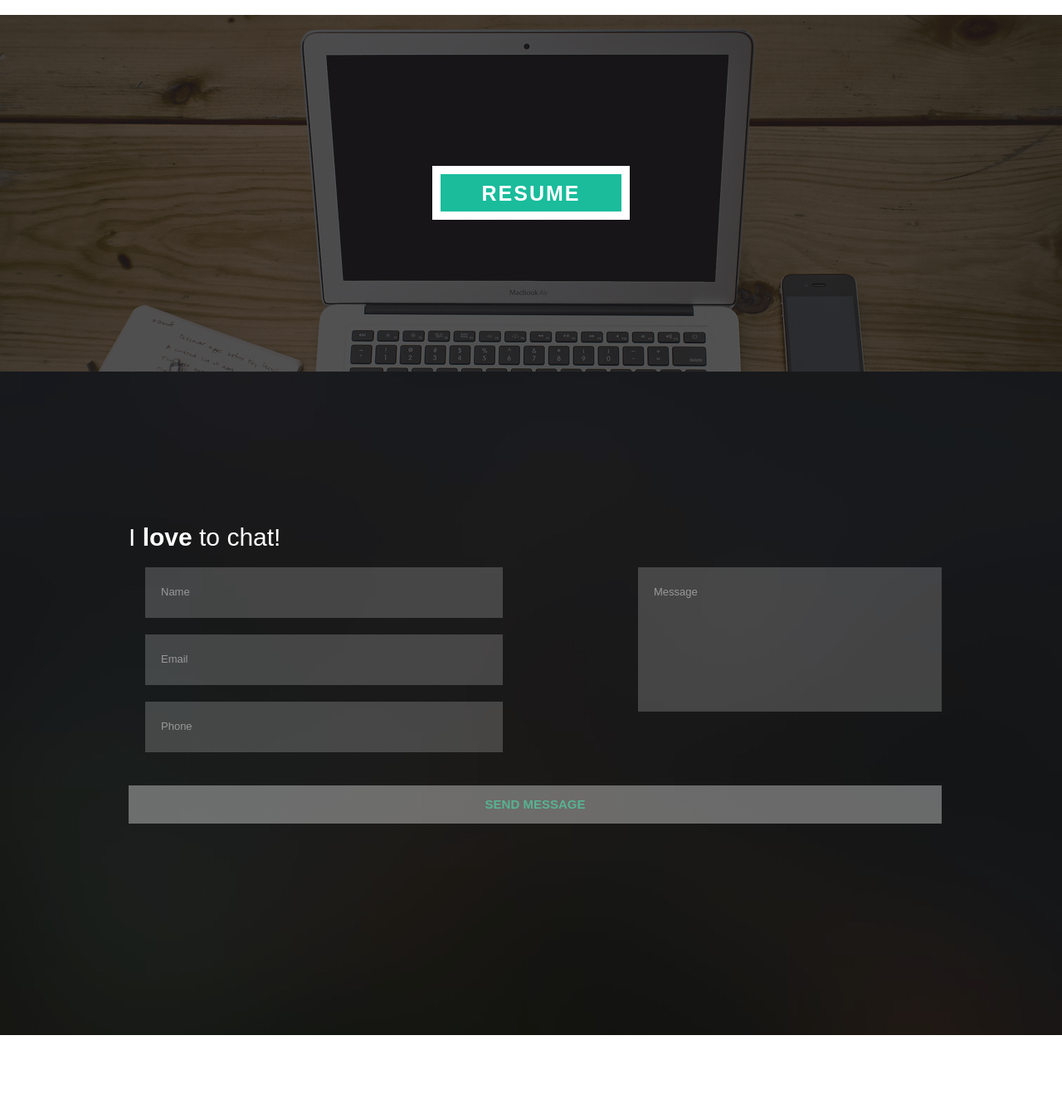
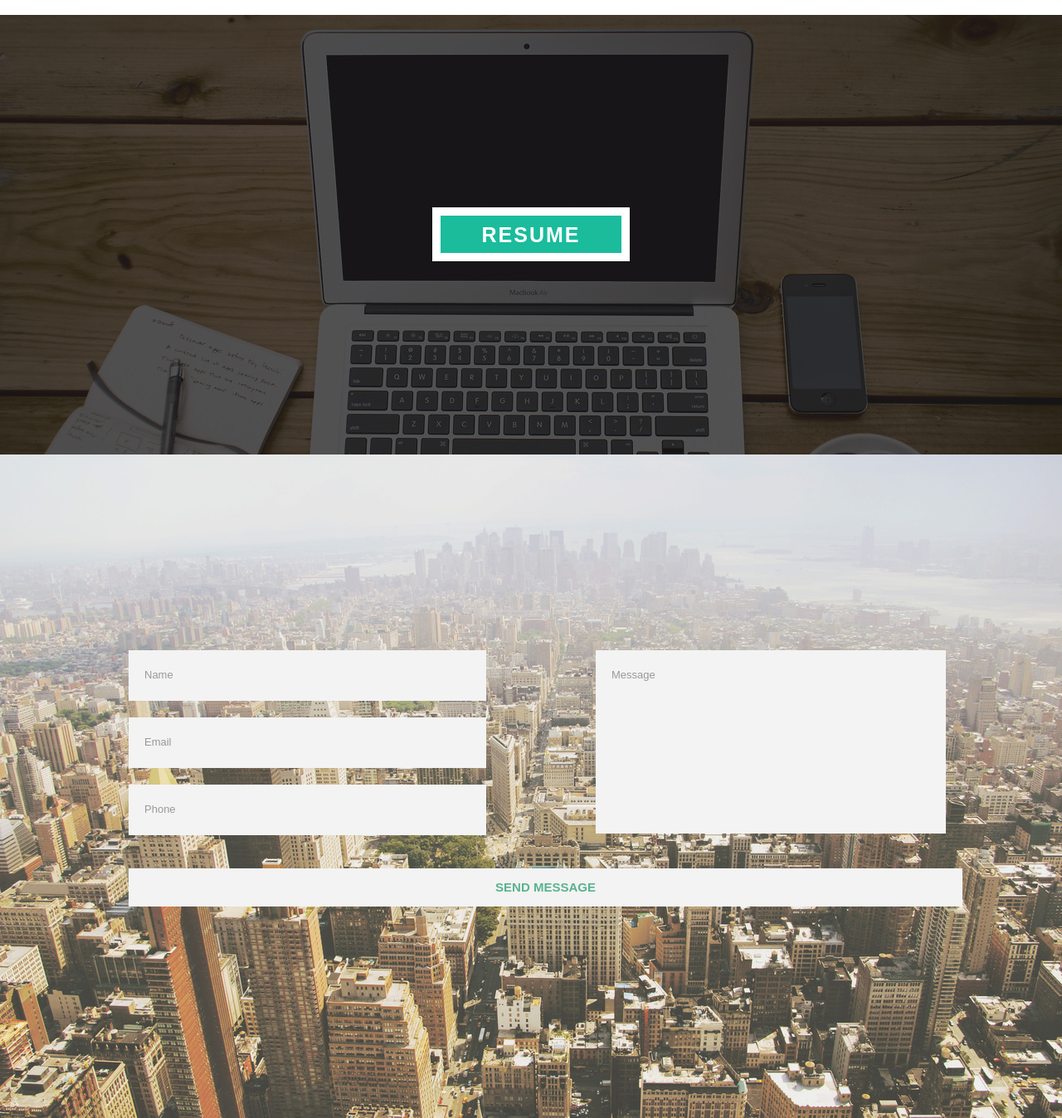
Before and after one commit to jeneisen/si_portfolio, a PHP site: page / in a window 1280 px wide. Shown: the part 2141-3489 px from the top of the page at 83% size. Before the commit the page ends 3389 px from the top, so only its background shows below. Run offline with PHP 8.4, Linux system fonts and the light colour scheme; some libraries are stand-ins or nearby versions; some web fonts are replaced.

Commit message:
better contact section, still messed up nav

```diff
--- a/css/style.css
+++ b/css/style.css
@@ -461,7 +461,7 @@ section#portfolio {
 /* ____________________ resume ____________________ */
 #resume {
 	position:relative;
-	padding:200px 0;
+	padding:250px 0;
 	background-image: url(../images/computer_bg.jpg);
 	background-position: 0px -75px;
 }
@@ -595,7 +595,7 @@ section#portfolio {
 	overflow:hidden;
 	position:relative;
 	min-height:400px;
-	background-image: url(../images/contact_bg.jpg);
+	background-image: url(../images/nyc_buildings.jpg);
 	background-size:cover;
 	background-attachment: fixed;
 	color:#fff;
@@ -607,14 +607,21 @@ section#portfolio {
 	top:0;
 	width:100%;
 	height:100%;
-	background:url(../images/contact_fill.png);
+	/*background:url(../images/contact_fill.png);*/
 }
 #contact .container {
 	position:relative;
 	z-index:1;
 }
 .hi {
-	font-size: 30px;
+	font-size: 30px !important;
+	padding-bottom: 40px;
+	text-transform: none;
+	background-color: #1abc9c;
+	padding: 17px;
+	display: inline-block;
+	border: solid white 10px;
+	margin-bottom: 20px;
 }
 
 #flright {
@@ -646,16 +653,15 @@ input[type="text"] {
 	font-style:normal;
 	border-radius: 0;
 	background: #f3f3f3;
-	background: rgba(243,243,243,0.2);
 	border: 0;
 	box-shadow: none;
 }
 textarea {
-	min-height:174px;
-	overflow:hidden;
+	min-height: 17em;
+	overflow: hidden;
 	resize: none;
-	margin-bottom:18px;
-	width:366px;
+	margin-bottom: 18px;
+	width: 42%;
 }
 textarea,
 input[type="text"].last {margin-right:0;
@@ -684,7 +690,7 @@ input[type="color"]:focus {
 	width:100%;
 	display:block;
 	cursor:pointer;
-	margin:0 0 45px;
+	/*margin:0 0 45px;*/
 	padding:13px 30px;
 	border: 0;
 	border-radius: 0;
@@ -699,12 +705,13 @@ input[type="color"]:focus {
 	font-size:15px;
 	color:#59b390;
 	background: #f3f3f3;
-	background: rgba(255,255,255,0.36);
+	/*background: rgba(255,255,255,0.36);*/
 	transition: all 0.3s ease-in-out;
 	-webkit-transition: all 0.3s ease-in-out;
 }
 .contact_btn:hover {
-	background: rgba(255,255,255,0.45);
+	/*background: rgba(255,255,255,0.45);*/
+	background-color: grey;
 	color:#59b390;
 }
 
@@ -938,8 +945,8 @@ input[type="color"]:focus {
 	#resume .resume_block {padding:0;}
 
 	#ajax-contact-form .fleft {width:470px;}
-	input[type="text"] {width:92%;}
-	#contact textarea {margin-left:0; width:432px;}
+	input[type="text"] {width:100%;}
+	#contact textarea {margin-left:0; width:100%;}
 
 
 	.row {margin-left:0;}
--- a/index.html
+++ b/index.html
@@ -64,7 +64,7 @@
 					<li><a href="#about"><span>About</span></a></li>
 					<li><a href="#portfolio"><span>Work</span></a></li>
 					<li><a href="#resume"><span>CV</span></a></li>
-					<li class="last"><a class="i5" href="#contact"><span>Message</span></a></li>
+					<li class="last"><a href="#contact"><span>Message</span></a></li>
 				</ul>
 			</nav><!-- //Menu -->
 
@@ -86,7 +86,7 @@
         <section id="about" class="page_section">
             <!-- section header -->
 			<div class="container">
-				<h2 class="center about">Vision // Background</h2>
+				<h2 class="center about">VISION // BACKGROUND</h2>
 			</div><!-- //section header -->
 
             <!-- section content -->
@@ -159,7 +159,7 @@
       </section><!-- //porfolio content-->
 
 		<!-- resume content-->
-		<section id="resume" data-stellar-background-ratio="0.5">
+		<section id="resume" class="page_section" data-stellar-background-ratio="0.5">
 			<!-- section header -->
 			<div class="container">
 				<a class="resume_btn" href="https://www.dropbox.com/s/d074r98sszohgd7/public_resume_2014.pdf" target="_blank" alt="">resume</a>
@@ -172,12 +172,11 @@
         <section id="contact">
 			<div class="container">
 				<div class="row">
-					<div class="span6">
-						<span class="hi">I <b>love</b> to chat!</span>
-					</div>
+					<!-- <h4 class="center"><div class="hi">I love to chat!</div></h4> -->
+
 
 					<!-- contact form -->
-					<div class="span12 contact_form">
+					<div class="contact_form">
 						<div id="note"></div>
 						<div id="fields">
 							<form id="ajax-contact-form" action="">
@@ -190,7 +189,7 @@
 								<textarea id = "flright" class="input_wt" name="message" id="message" onFocus="if (this.value == 'Message') this.value = '';" onBlur="if (this.value == '') this.value = 'Message';">Message</textarea>
 
 								<div class="clear"></div>
-								<input type="submit" class="contact_btn" value="send message" />
+								<input type="submit" class="span12 contact_btn" value="send message" />
 								<div class="clear"></div>
 							</form>
 						</div>
```
Also changed, not shown: images/nyc_buildings.jpg (added).
